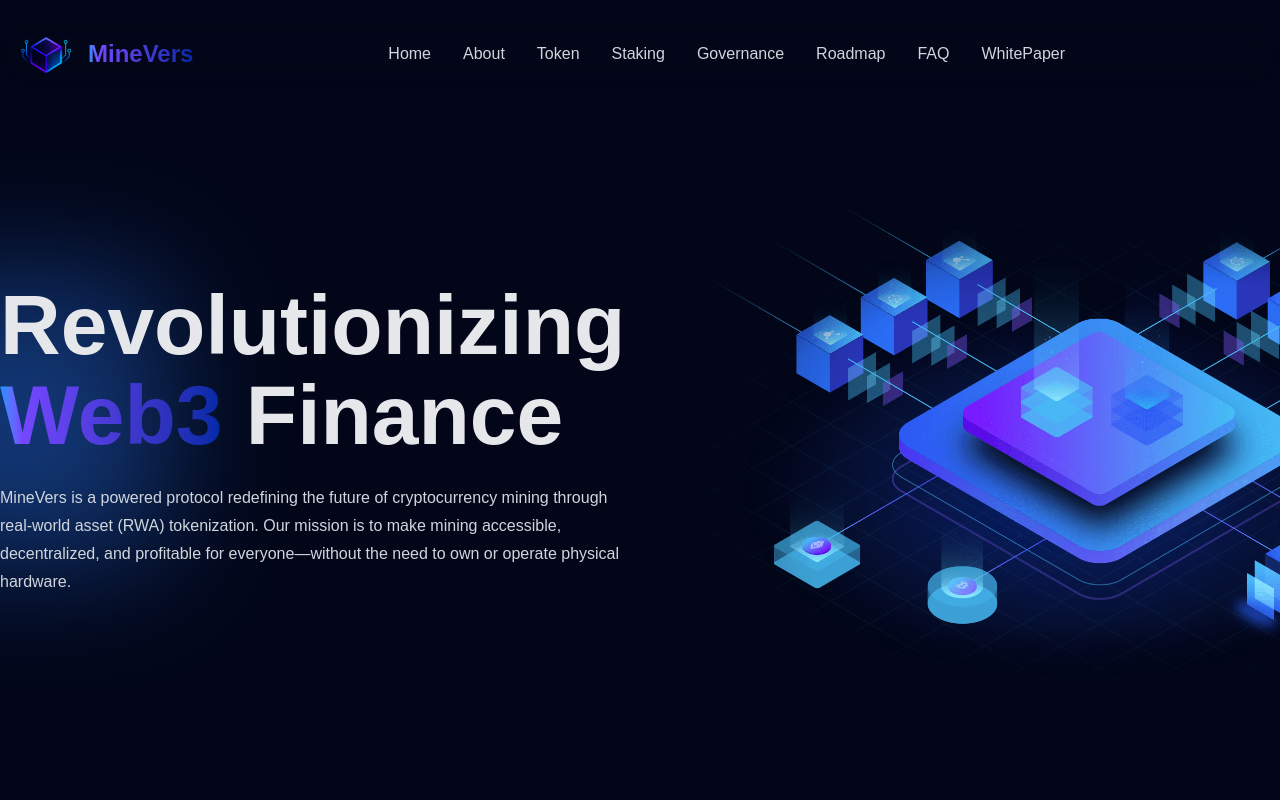
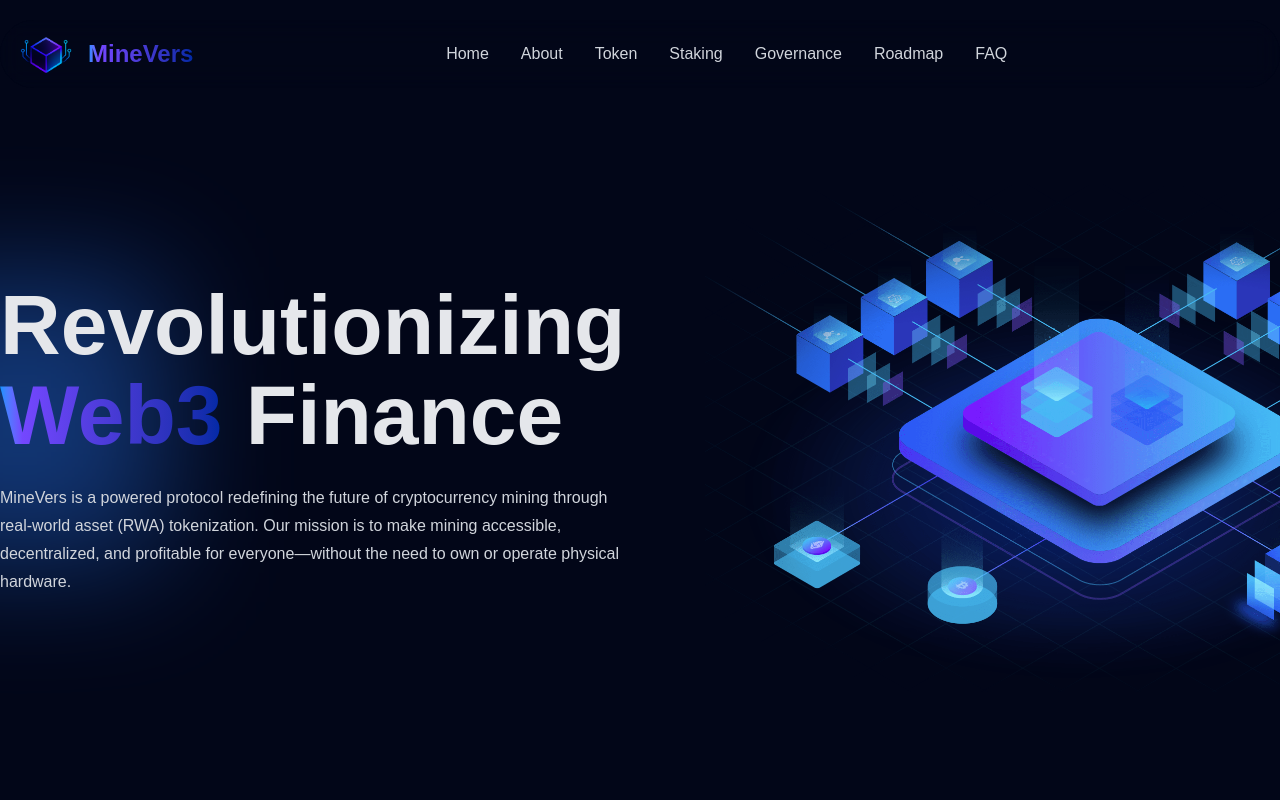
Before and after one commit to MohamedKhassar/MineVers, a React (Vite) app: page / in a window 1280 px wide. Shown: the top 800 px of the page. Built offline with nearby package versions, Linux system fonts and the light colour scheme; a web font is replaced by a local one.

Commit message:
feat: comment out WhitePaper route and navigation item

```diff
--- a/src/App.tsx
+++ b/src/App.tsx
@@ -34,7 +34,7 @@ const App = () => {
             }
           />
           {/* Catch-all route */}
-            <Route path="/whitepaper" element={<Whitepaper />} />
+            {/* <Route path="/whitepaper" element={<Whitepaper />} /> */}
           <Route path="*" element={<NotFound />} />
         </Routes>
       </Layout>
--- a/src/data/index.ts
+++ b/src/data/index.ts
@@ -7,7 +7,7 @@ export const navItems = [
     { title: "Governance", path: "/#governance" },
     { title: "Roadmap", path: "/#roadmap" },
     { title: "FAQ", path: "/#faq" },
-    { title: "WhitePaper", path: "whitepaper" },
+    // { title: "WhitePaper", path: "whitepaper" },
   ];
 
 
@@ -51,7 +51,7 @@ export const footerContent = [
       { title: "Home", path: "/#home" },
       { title: "About", path: "/#about" },
       { title: "Token", path: "/#token" },
-      { title: "WhitePaper", path: "/whitepaper" },
+      { title: "Staking", path: "/#staking" },
     ],
   },
   {
```
